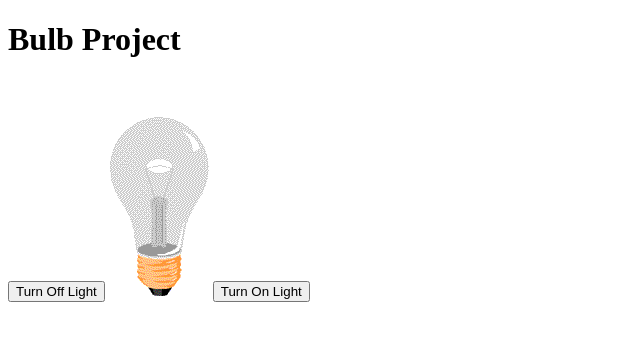
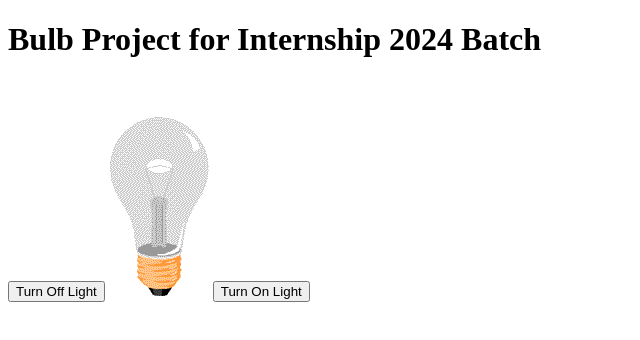
Before and after one commit to VivekBhat39/Bulb-Project, a plain HTML site: page index.html in a window 1280 px wide. Shown: the whole page, without its empty margins (0-640 px from the left). Drawn offline with Linux system fonts and the light colour scheme.

Commit message:
Title Change

```diff
--- a/index.html
+++ b/index.html
@@ -8,7 +8,7 @@
 </head>
 
 <body>
-    <h1>Bulb Project</h1>
+    <h1>Bulb Project for Internship 2024 Batch</h1>
 
     <br><br>
 
```
